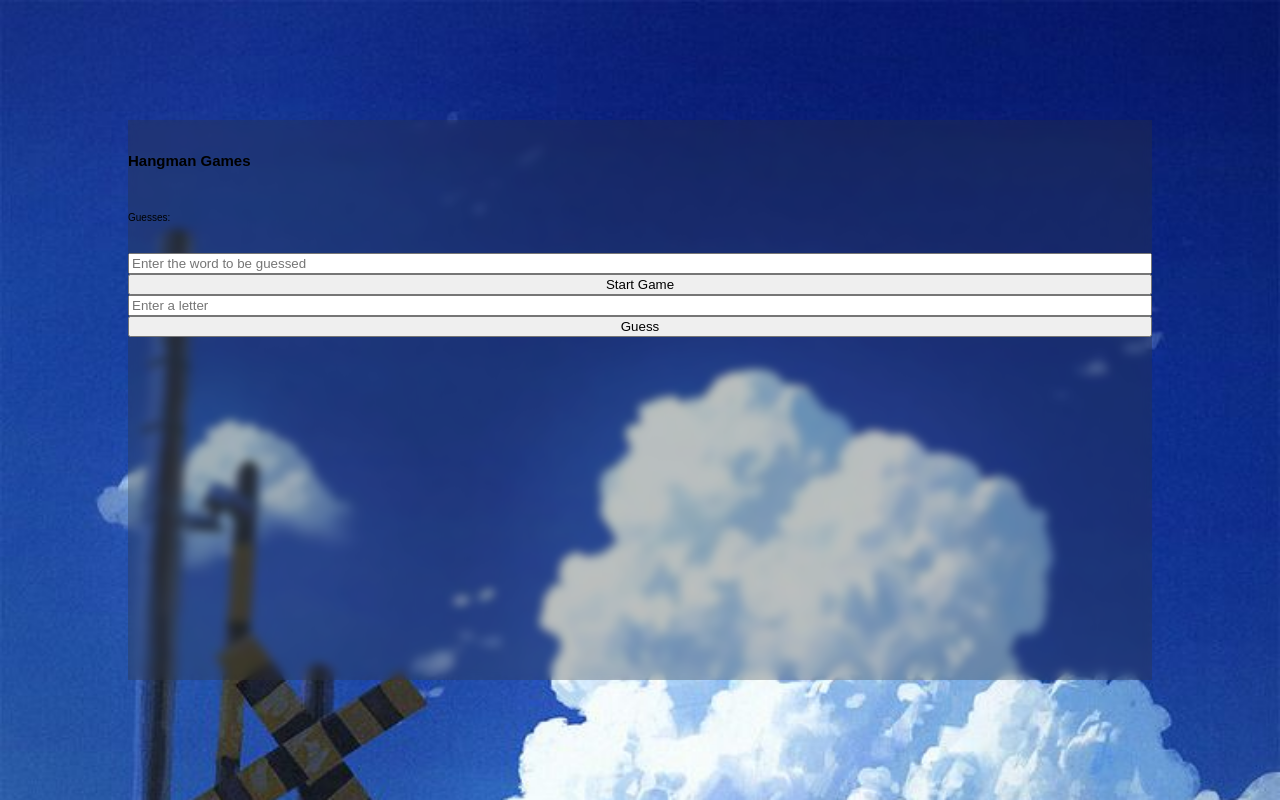
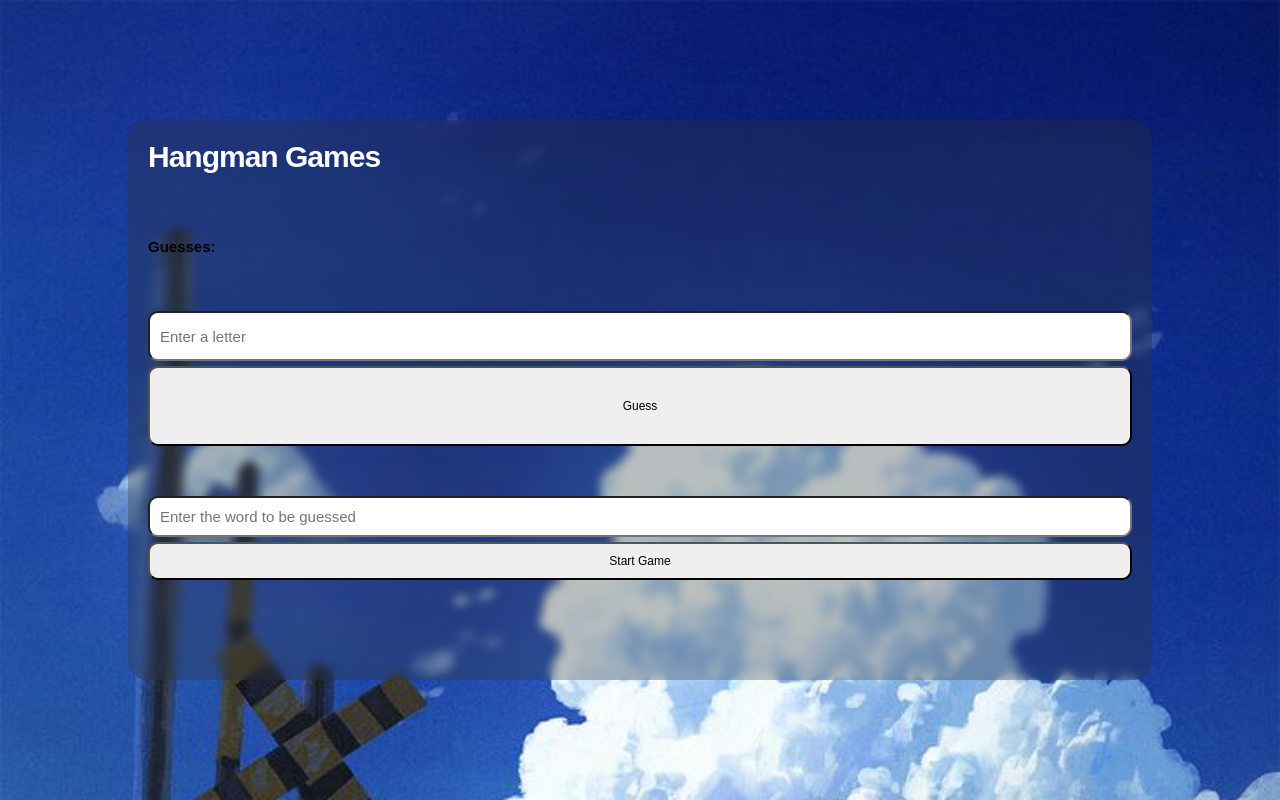
Before and after one commit to WebProjectsHub/Gamehub, a plain HTML site: page hangman/hangman.html in a window 1280 px wide. Drawn offline with Linux system fonts and the light colour scheme.

Commit message:
Add files via upload

```diff
--- a/hangman/hangman.html
+++ b/hangman/hangman.html
@@ -39,7 +39,8 @@ body	{
 	width:80%;
 	height:70%;
 
-	padding:20px 0;
+	padding:20px;
+	border-radius:20px;
 
 	background-color:rgba(50,50,50, 0.3);
 	backdrop-filter: blur(5px);
@@ -62,7 +63,64 @@ html	{
 body 	{
 	font-family: 'NotoSansSymbols', sans-serif;
 	overflow:auto;
+	}
+p	{
+	margin: 0;
+	line-height:1.6;
+	}
+p12	{
+	font-size:1.8rem;
+	line-height:1.6;
+	color:white;
+	}
+h	{
+	font-size: 3.0rem;
+	font-weight:700;
+	line-height: unset;
+	letter-spacing: -.1rem;
+	margin:0;
+	color:white;
+	margin-bottom: 2rem;
+	}
+h1, h2, h3, h4, h5, h6
+	{
 
+	margin-top: 0;
+	margin-bottom: 3rem;
+	}
+
+h1, hp1	{ font-size: 4.0rem; line-height: 1.2;  }	/*---40px--*/
+h2, hp2	{ font-size: 3.6rem; line-height: 1.25; }	/*---36px--*/
+h3, hp3	{ font-size: 3.0rem; line-height: 1.3;  }	/*---30px--*/
+h4, hp4	{ font-size: 2.4rem; line-height: 1.35; }	/*---24px--*/
+h5, hp5	{ font-size: 1.8rem; line-height: 1.5;  }	/*---18px--*/
+h6, hp6	{ font-size: 1.5rem; line-height: 1.6;  }	/*---15px--*/
+
+input
+	{
+	border-radius:10px;
+	padding:10px;
+	margin-bottom:5px;
+	font-size:1.5rem;
+	}
+#letterInput
+	{
+	height:50px;
+	margin-bottom:5px;
+	}
+input[type=text]:focus
+	{
+	font-weight:bold;
+	}
+button	{
+	border-radius:10px;
+	padding:10px;
+	font-size:1.2rem;
+	}
+#guessLetter
+	{
+	height:80px;
+	margin-bottom:50px;
 	}
 
 /*********************** Your CSS styles here ********************************/
@@ -75,14 +133,23 @@ body 	{
 <!----------END background------>
 <!----------container----------->
 <div class="container">
-    <h2>Hangman Games</h2>
-    <p id="word"></p>
-    <p id="guesses">Guesses: </p>
-    <p id="hangman"></p>
-    <input type="text" id="wordInput" placeholder="Enter the word to be guessed">
+	<h>Hangman Games</h>
+	<h5 id="word"></h5>
+		<br>
+	<h6 id="guesses">Guesses: </h6>
+		<br>
+	<p12 id="hangman"></p12>
+		<br>
+
+	<input type="text" id="letterInput" placeholder="Enter a letter">
+
+	<button id="guessLetter" onclick="guessLetter()">Guess</button>
+
+	<!---word to be guessed-------------!>
+    	<input type="text" id="wordInput" placeholder="Enter the word to be guessed">
+
     <button onclick="startGame()">Start Game</button>
-    <input type="text" id="letterInput" placeholder="Enter a letter">
-    <button onclick="guessLetter()">Guess</button>
+	<br>
 
 </div>
 <!----------END container------->
```
